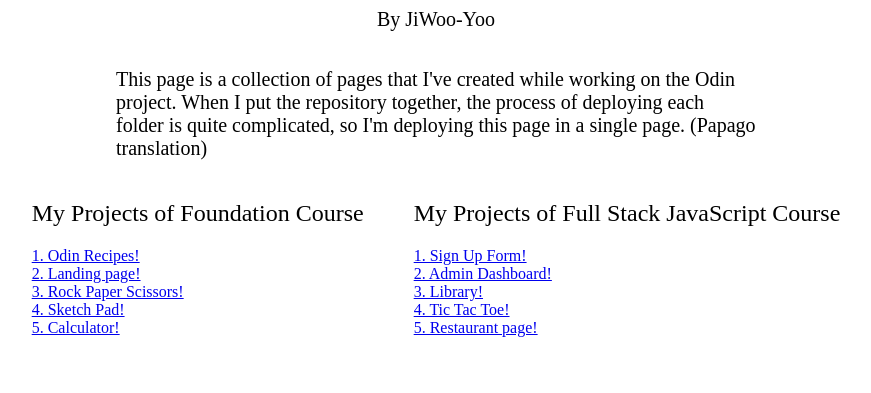
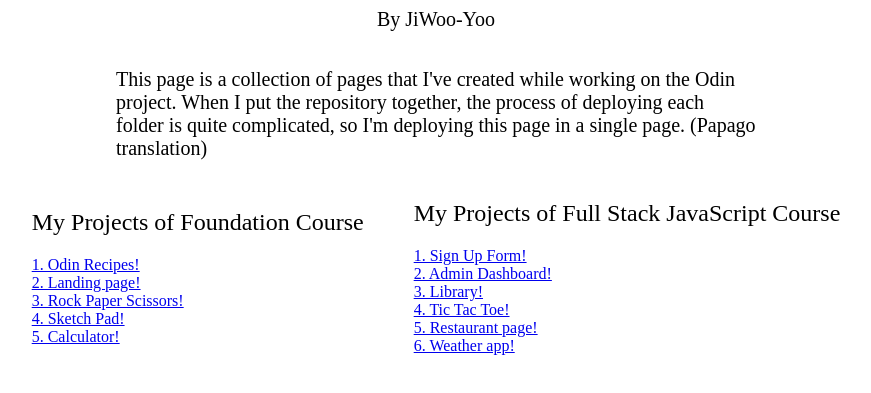
Before and after one commit to JiWoo-Yoo/The-Odin-Project, a plain HTML site: page index.html in a window 1280 px wide. Shown: the part 151-544 px from the top of the page, without its empty margins (212-1083 px from the left). Drawn offline with Linux system fonts and the light colour scheme.

Commit message:
modify index.html

```diff
--- a/index.html
+++ b/index.html
@@ -29,6 +29,7 @@
             <a href="./library/">3. Library!</a>
             <a href="./tic-tac-toe/">4. Tic Tac Toe!</a>
             <a href="./restaurant-page/dist/">5. Restaurant page!</a>
+            <a href="./restaurant-page/weather-app/">6. Weather app!</a>
         </div>
     </div>
 </body>
```
